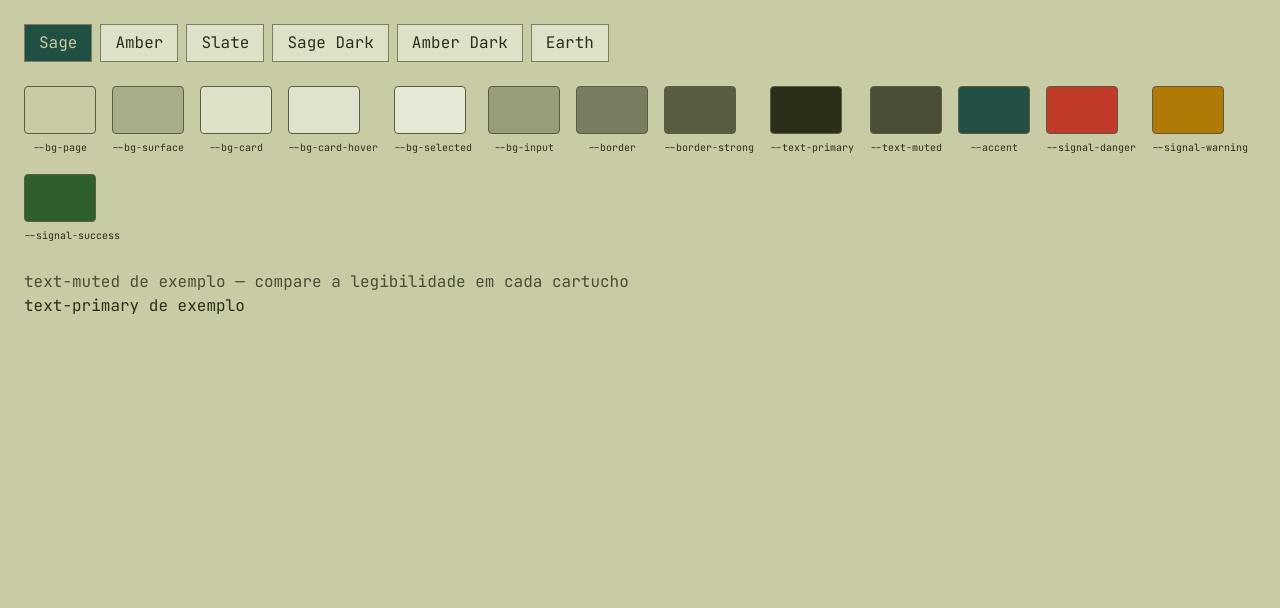
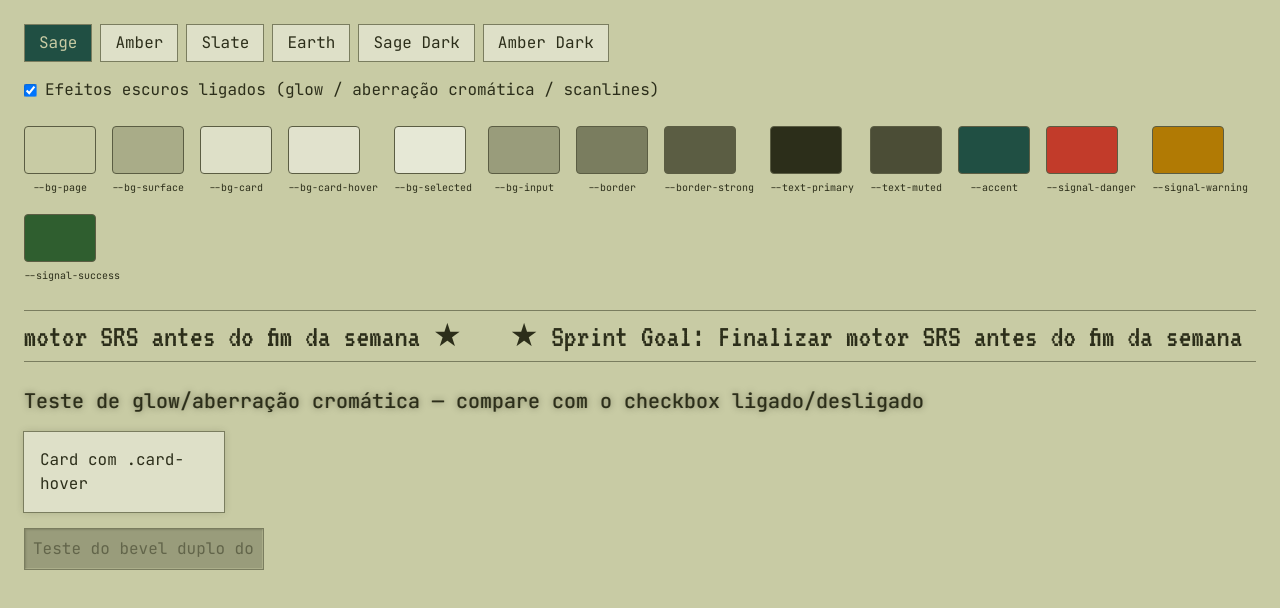
Before and after one commit to magosheimus/quackhub, a React (Vite) app: page / in a window 1280 px wide. Shown: the top 608 px of the page. Built offline with nearby package versions, Linux system fonts and the light colour scheme.

Commit message:
feat: efeitos CSS retrô e integração shadcn com os tokens

```diff
--- a/src/App.tsx
+++ b/src/App.tsx
@@ -1,12 +1,13 @@
 import { useEffect, useState } from 'react'
+import { Marquee } from './components/ui/marquee'
 
 const CARTRIDGES = [
   { label: 'Sage', className: '' },
   { label: 'Amber', className: 'cartucho-amber' },
   { label: 'Slate', className: 'cartucho-slate' },
-  { label: 'Sage Dark', className: 'cartucho-sage-dark theme-dark' },
-  { label: 'Amber Dark', className: 'cartucho-amber-dark theme-dark' },
   { label: 'Earth', className: 'cartucho-earth' },
+  { label: 'Sage Dark', className: 'cartucho-sage-dark' },
+  { label: 'Amber Dark', className: 'cartucho-amber-dark' },
 ]
 
 const TOKENS = [
@@ -44,28 +45,32 @@ function Swatch({ token }: { token: string }) {
 }
 
 function App() {
-  const [active, setActive] = useState('')
+  const [cartridge, setCartridge] = useState('')
+  const [effectsOn, setEffectsOn] = useState(true)
 
   useEffect(() => {
-    document.documentElement.className = active
-  }, [active])
+    const classes = [cartridge, effectsOn ? 'theme-dark' : '']
+      .filter(Boolean)
+      .join(' ')
+    document.documentElement.className = classes
+  }, [cartridge, effectsOn])
 
   return (
     <div style={{ minHeight: '100vh', padding: 24 }}>
       <div
-        style={{ display: 'flex', gap: 8, marginBottom: 24, flexWrap: 'wrap' }}
+        style={{ display: 'flex', gap: 8, marginBottom: 16, flexWrap: 'wrap' }}
       >
         {CARTRIDGES.map((c) => (
           <button
             key={c.label}
-            onClick={() => setActive(c.className)}
+            onClick={() => setCartridge(c.className)}
             style={{
               padding: '6px 14px',
               border: '1px solid var(--border)',
               background:
-                active === c.className ? 'var(--accent)' : 'var(--bg-card)',
+                cartridge === c.className ? 'var(--accent)' : 'var(--bg-card)',
               color:
-                active === c.className
+                cartridge === c.className
                   ? 'var(--bg-page)'
                   : 'var(--text-primary)',
               cursor: 'pointer',
@@ -76,16 +81,59 @@ function App() {
         ))}
       </div>
 
+      <label
+        style={{
+          display: 'flex',
+          alignItems: 'center',
+          gap: 8,
+          marginBottom: 24,
+        }}
+      >
+        <input
+          type="checkbox"
+          checked={effectsOn}
+          onChange={(e) => setEffectsOn(e.target.checked)}
+        />
+        Efeitos escuros ligados (glow / aberração cromática / scanlines)
+      </label>
+
       <div style={{ display: 'flex', gap: 16, flexWrap: 'wrap' }}>
         {TOKENS.map((t) => (
           <Swatch key={t} token={t} />
         ))}
       </div>
 
-      <p style={{ marginTop: 24, color: 'var(--text-muted)' }}>
-        text-muted de exemplo — compare a legibilidade em cada cartucho
-      </p>
-      <p style={{ color: 'var(--text-primary)' }}>text-primary de exemplo</p>
+      <div style={{ marginTop: 24 }}>
+        <Marquee speed={50}>
+          ★ Sprint Goal: Finalizar motor SRS antes do fim da semana ★
+        </Marquee>
+      </div>
+
+      <div
+        style={{
+          marginTop: 24,
+          display: 'flex',
+          flexDirection: 'column',
+          gap: 16,
+        }}
+      >
+        <p className="glow-heading" style={{ fontSize: 20 }}>
+          Teste de glow/aberração cromática — compare com o checkbox
+          ligado/desligado
+        </p>
+
+        <div
+          className="card-hover"
+          style={{ padding: 16, background: 'var(--bg-card)', width: 200 }}
+        >
+          Card com .card-hover
+        </div>
+
+        <input
+          placeholder="Teste do bevel duplo do input"
+          style={{ padding: 8, width: 240, fontFamily: 'var(--font-body)' }}
+        />
+      </div>
     </div>
   )
 }
--- a/src/components/ui/checkbox.tsx
+++ b/src/components/ui/checkbox.tsx
@@ -9,7 +9,7 @@ function Checkbox({ className, ...props }: CheckboxPrimitive.Root.Props) {
     <CheckboxPrimitive.Root
       data-slot="checkbox"
       className={cn(
-        'peer relative flex size-4 shrink-0 items-center justify-center rounded-[4px] border border-input transition-colors outline-none group-has-disabled/field:opacity-50 group-has-[:focus-visible]/field-label:ring-0 group-has-[:focus-visible]/field-label:not-data-checked:border-input after:absolute after:-inset-x-3 after:-inset-y-2 focus-visible:border-ring focus-visible:ring-3 focus-visible:ring-ring/50 disabled:cursor-not-allowed disabled:opacity-50 aria-invalid:border-destructive aria-invalid:ring-3 aria-invalid:ring-destructive/20 aria-invalid:aria-checked:border-primary dark:bg-input/30 dark:aria-invalid:border-destructive/50 dark:aria-invalid:ring-destructive/40 data-checked:border-primary data-checked:bg-primary data-checked:text-primary-foreground group-has-[:focus-visible]/field-label:data-checked:border-primary dark:data-checked:bg-primary',
+        'peer relative flex size-4 shrink-0 items-center justify-center rounded-md border border-input transition-colors outline-none group-has-disabled/field:opacity-50 group-has-focus-visible/field-label:ring-0 group-has-focus-visible/field-label:not-data-checked:border-input after:absolute after:-inset-x-3 after:-inset-y-2 focus-visible:border-ring focus-visible:ring-3 focus-visible:ring-ring/50 disabled:cursor-not-allowed disabled:opacity-50 aria-invalid:border-destructive aria-invalid:ring-3 aria-invalid:ring-destructive/20 aria-invalid:aria-checked:border-primary dark:bg-input/30 dark:aria-invalid:border-destructive/50 dark:aria-invalid:ring-destructive/40 data-checked:border-primary data-checked:bg-primary data-checked:text-primary-foreground group-has-focus-visible/field-label:data-checked:border-primary dark:data-checked:bg-primary',
         className,
       )}
       {...props}
--- /dev/null
+++ b/src/components/ui/marquee.tsx
@@ -0,0 +1,28 @@
+interface MarqueeProps {
+  children: React.ReactNode
+  speed?: number
+  repeat?: number
+}
+
+export function Marquee({ children, speed = 30, repeat = 4 }: MarqueeProps) {
+  const items = Array.from({ length: repeat * 2 })
+
+  return (
+    <div className="overflow-hidden border-y border-[--border] py-1.5 bg-[--bg-surface]">
+      <div
+        className="flex w-max"
+        style={{ animation: `marquee-loop ${speed}s linear infinite` }}
+      >
+        {items.map((_, i) => (
+          <span
+            key={i}
+            className="inline-block whitespace-nowrap font-heading text-3xl text-[--text-muted] px-6"
+            aria-hidden={i > 0 || undefined}
+          >
+            {children}
+          </span>
+        ))}
+      </div>
+    </div>
+  )
+}
--- a/src/globals.css
+++ b/src/globals.css
@@ -88,7 +88,6 @@
   --signal-success: #4e640c;
 }
 
-
 .cartucho-slate {
   --lcd-screen: #d8e0e4;
   --lcd-ink:    #16242d;
@@ -122,6 +121,7 @@
   --bg-card:       color-mix(in srgb, var(--lcd-screen) 80%, var(--lcd-ink) 20%);
   --bg-card-hover: color-mix(in srgb, var(--lcd-screen) 75%, var(--lcd-ink) 25%);
   --bg-selected:   color-mix(in srgb, var(--lcd-screen) 65%, var(--lcd-ink) 35%);
+
 
   /* Signal */
   --signal-danger:  #e07a5f;
@@ -190,12 +190,26 @@
   opacity: var(--scanline-opacity, 0);
 }
 
+.glow-heading { text-shadow: var(--glow); }
+
+.glow-active   { text-shadow: 0 0 10px color-mix(in srgb, var(--lcd-ink) 80%, transparent); }
+
+.card-hover    { box-shadow: 0 0 0 1px var(--border), 0 0 8px color-mix(in srgb, var(--lcd-ink) 20%, transparent); }
+
+.theme-dark .glow-heading {
+  text-shadow:
+    -0.5px 0 0 color-mix(in srgb, var(--lcd-ink) 40%, transparent),
+     0.5px 0 0 color-mix(in srgb, var(--lcd-ink) 35%, transparent),
+    var(--glow);
+}
+
+
 /* ==========================================================================
    5. Motion — animações decorativas
    ========================================================================== */
-@keyframes marquee-scroll {
-  from { transform: translateX(100vw); }
-  to   { transform: translateX(-100%); }
+@keyframes marquee-loop {
+  from { transform: translateX(0); }
+  to   { transform: translateX(-50%); }
 }
 
 @media (prefers-reduced-motion: reduce) {
@@ -220,3 +234,11 @@ body {
   font-family: var(--font-body);
   margin: 0;
 }
+
+input, textarea, select {
+  background: var(--bg-input);
+  border: 1px solid var(--border);
+  box-shadow:
+    inset 1px 1px 2px color-mix(in srgb, var(--lcd-ink) 20%, transparent),
+    inset -1px -1px 0 color-mix(in srgb, var(--lcd-screen) 40%, transparent);
+}
--- a/src/index.css
+++ b/src/index.css
@@ -1,8 +1,6 @@
 @import 'tailwindcss';
 @import 'tw-animate-css';
 @import 'shadcn/tailwind.css';
-
-@custom-variant dark (&:is(.dark *));
 
 :root {
   color-scheme: light dark;
@@ -11,83 +9,34 @@
   -webkit-font-smoothing: antialiased;
   -moz-osx-font-smoothing: grayscale;
 
-  --background: oklch(1 0 0);
-  --foreground: oklch(0.145 0 0);
-  --card: oklch(1 0 0);
-  --card-foreground: oklch(0.145 0 0);
-  --popover: oklch(1 0 0);
-  --popover-foreground: oklch(0.145 0 0);
-  --primary: oklch(0.205 0 0);
-  --primary-foreground: oklch(0.985 0 0);
-  --secondary: oklch(0.97 0 0);
-  --secondary-foreground: oklch(0.205 0 0);
-  --muted: oklch(0.97 0 0);
-  --muted-foreground: oklch(0.556 0 0);
-  --accent-foreground: oklch(0.205 0 0);
-  --destructive: oklch(0.577 0.245 27.325);
-  --input: oklch(0.922 0 0);
-  --ring: oklch(0.708 0 0);
+  --background: var(--bg-page);
+  --foreground: var(--text-primary);
+  --card: var(--bg-card);
+  --card-foreground: var(--text-primary);
+  --popover: var(--bg-card);
+  --popover-foreground: var(--text-primary);
+  --primary: var(--accent);
+  --primary-foreground: var(--bg-page);
+  --secondary: var(--bg-surface);
+  --secondary-foreground: var(--text-primary);
+  --muted: var(--bg-surface);
+  --muted-foreground: var(--text-muted);
+  --accent-foreground: var(--text-primary);
+  --destructive: var(--signal-danger);
+  --input: var(--bg-input);
+  --ring: var(--border-strong);
+
   --chart-1: oklch(0.87 0 0);
   --chart-2: oklch(0.556 0 0);
   --chart-3: oklch(0.439 0 0);
   --chart-4: oklch(0.371 0 0);
   --chart-5: oklch(0.269 0 0);
-  --sidebar: oklch(0.985 0 0);
-  --sidebar-foreground: oklch(0.145 0 0);
-  --sidebar-primary: oklch(0.205 0 0);
-  --sidebar-primary-foreground: oklch(0.985 0 0);
-  --sidebar-accent: oklch(0.97 0 0);
-  --sidebar-accent-foreground: oklch(0.205 0 0);
-  --sidebar-border: oklch(0.922 0 0);
-  --sidebar-ring: oklch(0.708 0 0);
-}
-
-.dark {
-  --background: oklch(0.145 0 0);
-  --foreground: oklch(0.985 0 0);
-  --card: oklch(0.205 0 0);
-  --card-foreground: oklch(0.985 0 0);
-  --popover: oklch(0.205 0 0);
-  --popover-foreground: oklch(0.985 0 0);
-  --primary: oklch(0.922 0 0);
-  --primary-foreground: oklch(0.205 0 0);
-  --secondary: oklch(0.269 0 0);
-  --secondary-foreground: oklch(0.985 0 0);
-  --muted: oklch(0.269 0 0);
-  --muted-foreground: oklch(0.708 0 0);
-  --accent: oklch(0.269 0 0);
-  --accent-foreground: oklch(0.985 0 0);
-  --destructive: oklch(0.704 0.191 22.216);
-  --border: oklch(1 0 0 / 10%);
-  --input: oklch(1 0 0 / 15%);
-  --ring: oklch(0.556 0 0);
-  --chart-1: oklch(0.87 0 0);
-  --chart-2: oklch(0.556 0 0);
-  --chart-3: oklch(0.439 0 0);
-  --chart-4: oklch(0.371 0 0);
-  --chart-5: oklch(0.269 0 0);
-  --sidebar: oklch(0.205 0 0);
-  --sidebar-foreground: oklch(0.985 0 0);
-  --sidebar-primary: oklch(0.488 0.243 264.376);
-  --sidebar-primary-foreground: oklch(0.985 0 0);
-  --sidebar-accent: oklch(0.269 0 0);
-  --sidebar-accent-foreground: oklch(0.985 0 0);
-  --sidebar-border: oklch(1 0 0 / 10%);
-  --sidebar-ring: oklch(0.556 0 0);
 }
 
 @theme inline {
   --font-heading: 'VT323', monospace;
   --font-body: 'JetBrains Mono', ui-monospace, SFMono-Regular, monospace;
 
-  --color-sidebar-ring: var(--sidebar-ring);
-  --color-sidebar-border: var(--sidebar-border);
-  --color-sidebar-accent-foreground: var(--sidebar-accent-foreground);
-  --color-sidebar-accent: var(--sidebar-accent);
-  --color-sidebar-primary-foreground: var(--sidebar-primary-foreground);
-  --color-sidebar-primary: var(--sidebar-primary);
-  --color-sidebar-foreground: var(--sidebar-foreground);
-  --color-sidebar: var(--sidebar);
   --color-chart-5: var(--chart-5);
   --color-chart-4: var(--chart-4);
   --color-chart-3: var(--chart-3);
```
